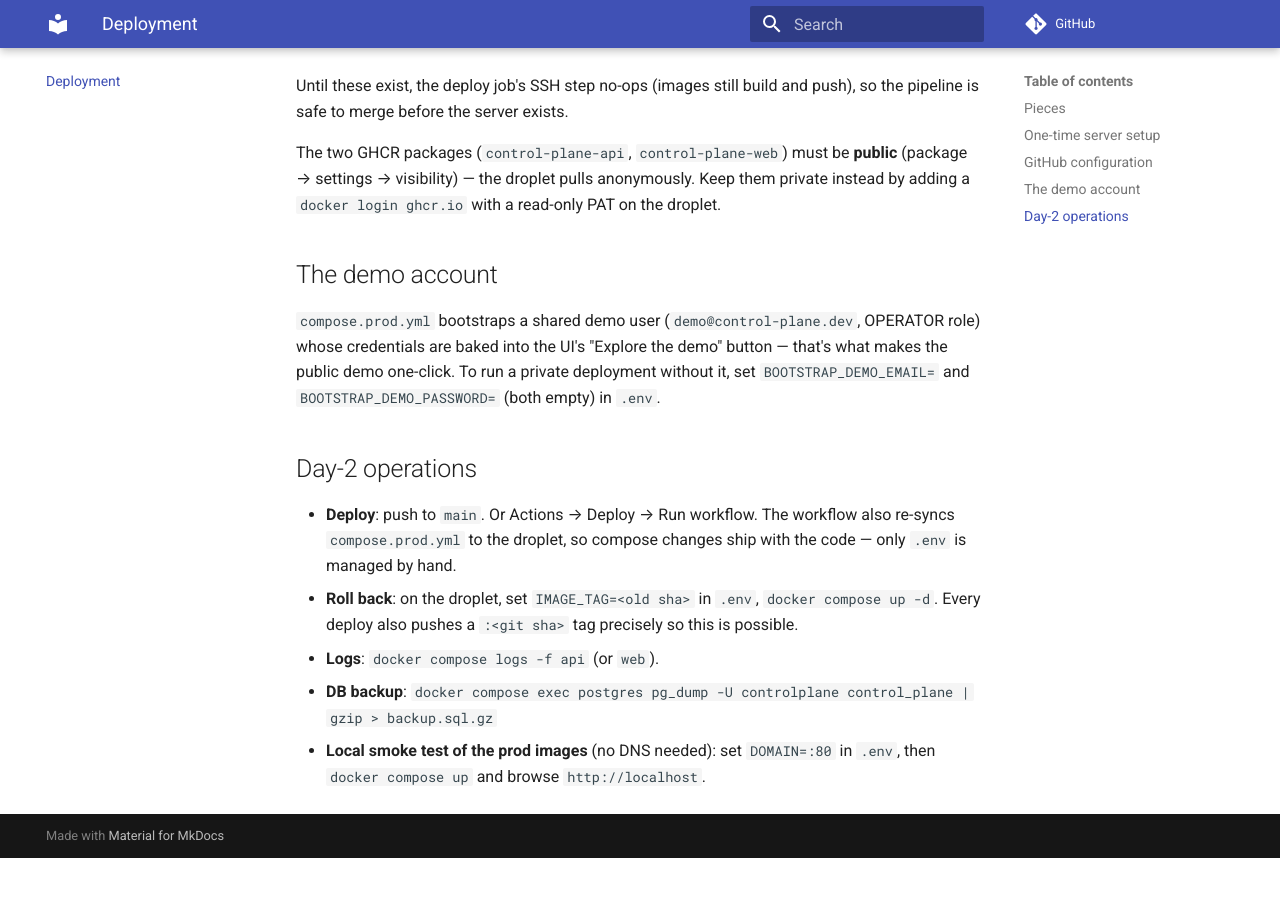
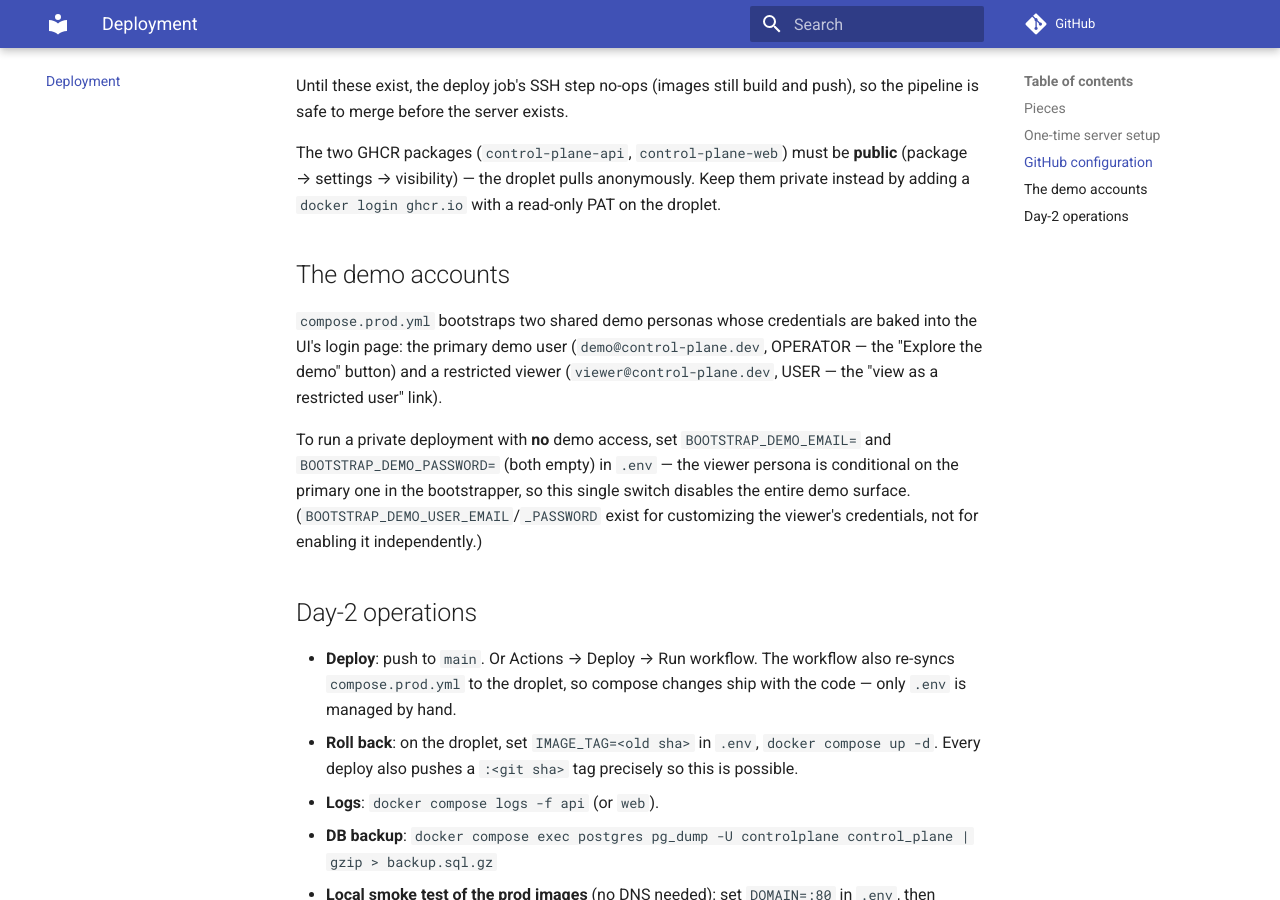
Before and after one commit to walker-systems/control-plane, an MkDocs documentation site: the page built from docs/deployment.md, in a window 1280 px wide and 900 px high, scrolled down 2394 px. Built offline with MkDocs 1.6.1 and Material for MkDocs 9.7.7, drawn with Linux system fonts in a browser that asks for light colours; comment, search, counter and statistics services are not loaded; before the commit the page ends 3252 px from its top, so only the background shows below that.

Commit message:
fix(api): gate the viewer persona on the primary demo persona
The documented private-deployment switch empties only the two
BOOTSTRAP_DEMO_* vars; the viewer pair would have stayed at its
compose defaults and kept bootstrapping a public USER account on a
deployment that explicitly opted out of demo access. The viewer is
now created only when the primary demo persona is configured, so the
existing single switch disables the whole demo surface. Docs and
.env example updated to say so; +1 test for the disabled path.

```diff
--- a/docs/deployment.md
+++ b/docs/deployment.md
@@ -106,14 +106,21 @@
 anonymously. Keep them private instead by adding a
 `docker login ghcr.io` with a read-only PAT on the droplet.
 
-## The demo account
+## The demo accounts
 
-`compose.prod.yml` bootstraps a shared demo user
-(`demo@control-plane.dev`, OPERATOR role) whose credentials are baked
-into the UI's "Explore the demo" button — that's what makes the public
-demo one-click. To run a private deployment without it, set
-`BOOTSTRAP_DEMO_EMAIL=` and `BOOTSTRAP_DEMO_PASSWORD=` (both empty) in
-`.env`.
+`compose.prod.yml` bootstraps two shared demo personas whose
+credentials are baked into the UI's login page: the primary demo user
+(`demo@control-plane.dev`, OPERATOR — the "Explore the demo" button)
+and a restricted viewer (`viewer@control-plane.dev`, USER — the
+"view as a restricted user" link).
+
+To run a private deployment with **no** demo access, set
+`BOOTSTRAP_DEMO_EMAIL=` and `BOOTSTRAP_DEMO_PASSWORD=` (both empty)
+in `.env` — the viewer persona is conditional on the primary one in
+the bootstrapper, so this single switch disables the entire demo
+surface. (`BOOTSTRAP_DEMO_USER_EMAIL`/`_PASSWORD` exist for
+customizing the viewer's credentials, not for enabling it
+independently.)
 
 ## Day-2 operations
 
```
Also changed, not shown: 3 other files.
